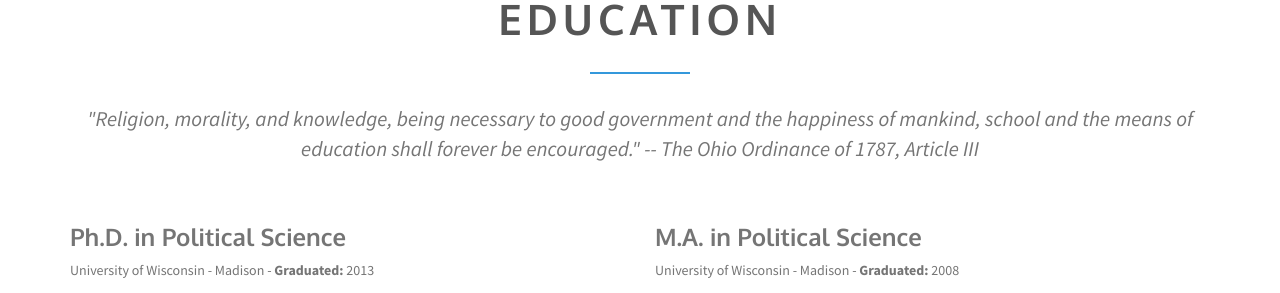
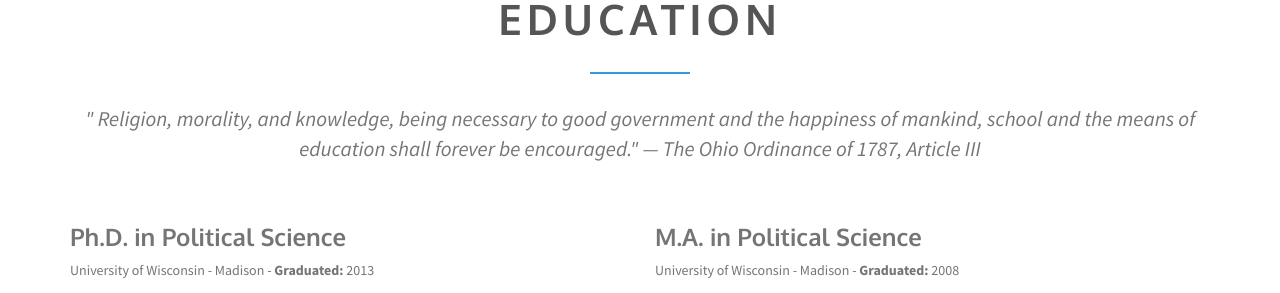
Before and after one commit to neiheisel/neiheisel.github.io, a Jekyll site: the page built from index.html, in a window 1280 px wide and 900 px high, scrolled down 2231 px. Shown: the part 155-448 px from the top of the window. Built offline with Jekyll 4.4.1, drawn with Linux system fonts in a browser that asks for light colours.

Commit message:
Updated '_includes/sections/education.html' via CloudCannon

```diff
--- a/_includes/sections/education.html
+++ b/_includes/sections/education.html
@@ -4,7 +4,7 @@
         <header class="section-header">
             <h2 class="section-title"><span>Education</span></h2>
             <div class="spacer"></div>
-            <p class="section-subtitle">{{ site.quotes.education }}</p>
+            <p class="section-subtitle editable">&quot; Religion, morality, and knowledge, being necessary to good government and the happiness of mankind, school and the means of education shall forever be encouraged.&quot; &mdash; The Ohio Ordinance of 1787, Article III</p>
         </header>
         <div class="row">
           {% for degree in site.data.degrees %}
```
